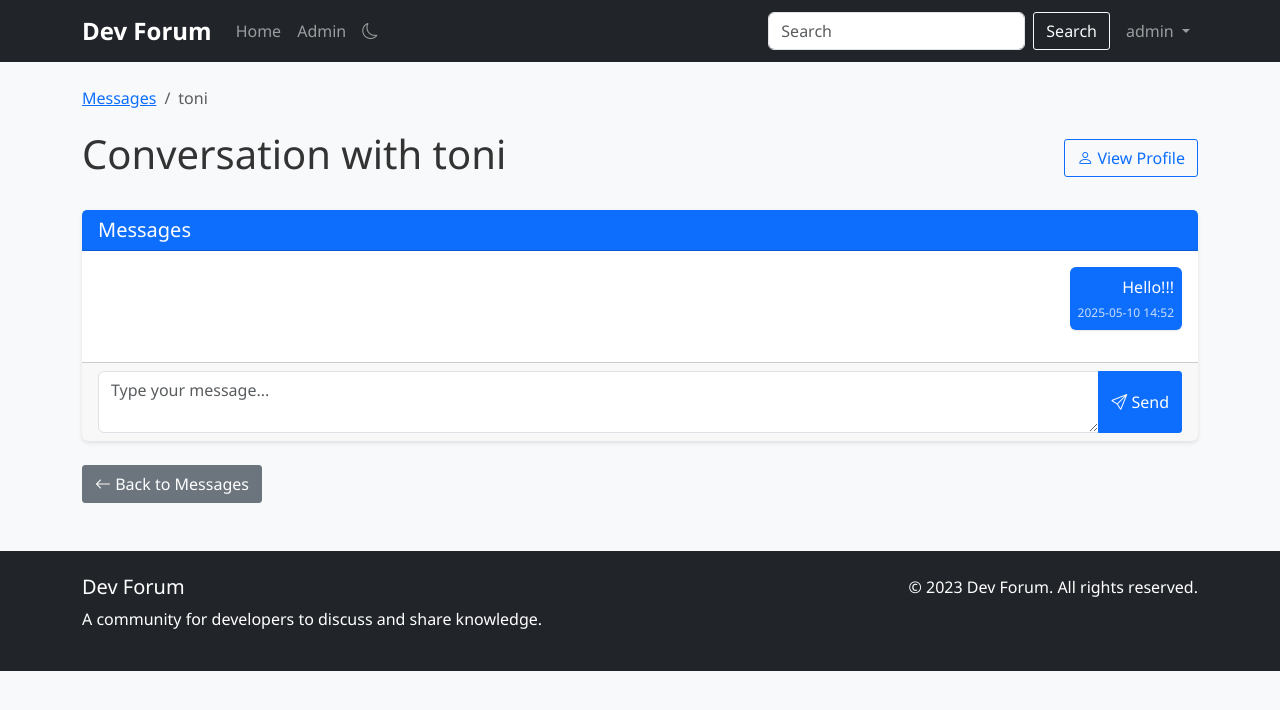
After one commit to TonyDN98/DevForum, a Flask app: a page that uses templates/base.html in a window 1280 px wide. The commit adds this page. Shown: the top 710 px of the page. Run offline with Flask 3, Linux system fonts and the light colour scheme; a user stored in the database is signed in.

Commit message:
V3 messages

```diff
--- a/app.py
+++ b/app.py
@@ -95,6 +95,17 @@ class Comment(db.Model):
     updated_at = db.Column(db.DateTime, default=datetime.utcnow, onupdate=datetime.utcnow)
     user_id = db.Column(db.Integer, db.ForeignKey('user.id'), nullable=False, index=True)
     post_id = db.Column(db.Integer, db.ForeignKey('post.id'), nullable=False, index=True)
+
+class Message(db.Model):
+    id = db.Column(db.Integer, primary_key=True)
+    content = db.Column(db.Text, nullable=False)
+    created_at = db.Column(db.DateTime, default=datetime.utcnow, index=True)
+    is_read = db.Column(db.Boolean, default=False)
+    sender_id = db.Column(db.Integer, db.ForeignKey('user.id'), nullable=False, index=True)
+    recipient_id = db.Column(db.Integer, db.ForeignKey('user.id'), nullable=False, index=True)
+
+    sender = db.relationship('User', foreign_keys=[sender_id], backref=db.backref('sent_messages', lazy='dynamic'))
+    recipient = db.relationship('User', foreign_keys=[recipient_id], backref=db.backref('received_messages', lazy='dynamic'))
 @login_manager.user_loader
 def load_user(user_id):
     return User.query.get(int(user_id))
@@ -294,6 +305,102 @@ with app.app_context():
         ]
         db.session.add_all(categories)
         db.session.commit()
+# Chat routes
+@app.route('/messages')
+@login_required
+def messages():
+    # Get all users that the current user has conversations with
+    sent_to_users = db.session.query(User).join(Message, User.id == Message.recipient_id).filter(Message.sender_id == current_user.id).distinct().all()
+    received_from_users = db.session.query(User).join(Message, User.id == Message.sender_id).filter(Message.recipient_id == current_user.id).distinct().all()
+
+    # Combine the lists and remove duplicates
+    conversation_users = list(set(sent_to_users + received_from_users))
+
+    # Get the last message for each conversation
+    conversations = []
+    for user in conversation_users:
+        # Get the last message between the current user and this user
+        last_message = Message.query.filter(
+            ((Message.sender_id == current_user.id) & (Message.recipient_id == user.id)) |
+            ((Message.sender_id == user.id) & (Message.recipient_id == current_user.id))
+        ).order_by(Message.created_at.desc()).first()
+
+        # Count unread messages
+        unread_count = Message.query.filter_by(
+            sender_id=user.id,
+            recipient_id=current_user.id,
+            is_read=False
+        ).count()
+
+        conversations.append({
+            'user': user,
+            'last_message': last_message,
+            'unread_count': unread_count
+        })
+
+    # Sort conversations by the timestamp of the last message
+    conversations.sort(key=lambda x: x['last_message'].created_at if x['last_message'] else datetime.min, reverse=True)
+
+    return render_template('messages.html', conversations=conversations)
+
+@app.route('/messages/<username>', methods=['GET', 'POST'])
+@login_required
+def conversation(username):
+    user = User.query.filter_by(username=username).first_or_404()
+
+    if request.method == 'POST':
+        content = request.form.get('content')
+        if content:
+            message = Message(
+                content=content,
+                sender_id=current_user.id,
+                recipient_id=user.id
+            )
+            db.session.add(message)
+            db.session.commit()
+            flash('Message sent.')
+            return redirect(url_for('conversation', username=username))
+
+    # Get all messages between the current user and the other user
+    messages = Message.query.filter(
+        ((Message.sender_id == current_user.id) & (Message.recipient_id == user.id)) |
+        ((Message.sender_id == user.id) & (Message.recipient_id == current_user.id))
+    ).order_by(Message.created_at).all()
+
+    # Mark unread messages as read
+    unread_messages = Message.query.filter_by(
+        sender_id=user.id,
+        recipient_id=current_user.id,
+        is_read=False
+    ).all()
+
+    for message in unread_messages:
+        message.is_read = True
+
+    db.session.commit()
+
+    return render_template('conversation.html', user=user, messages=messages)
+
+@app.route('/messages/new/<username>', methods=['GET', 'POST'])
+@login_required
+def new_message(username):
+    user = User.query.filter_by(username=username).first_or_404()
+
+    if request.method == 'POST':
+        content = request.form.get('content')
+        if content:
+            message = Message(
+                content=content,
+                sender_id=current_user.id,
+                recipient_id=user.id
+            )
+            db.session.add(message)
+            db.session.commit()
+            flash('Message sent.')
+            return redirect(url_for('conversation', username=username))
+
+    return render_template('new_message.html', user=user)
+
 # Error handlers
 @app.errorhandler(404)
 def page_not_found(e):
--- a/static/css/style.css
+++ b/static/css/style.css
@@ -96,6 +96,47 @@ footer {
     }
 }
 
+/* Chat styling */
+.messages-container {
+    display: flex;
+    flex-direction: column;
+}
+
+.message {
+    margin-bottom: 15px;
+}
+
+.message-bubble {
+    border-radius: 18px;
+    padding: 10px 15px;
+    max-width: 75%;
+    word-wrap: break-word;
+    box-shadow: 0 1px 2px rgba(0, 0, 0, 0.1);
+}
+
+.message.text-end .message-bubble {
+    border-bottom-right-radius: 5px;
+    background-color: #007bff;
+    color: white;
+}
+
+.message:not(.text-end) .message-bubble {
+    border-bottom-left-radius: 5px;
+    background-color: #f1f1f1;
+}
+
+.message-time {
+    font-size: 0.75rem;
+    margin-top: 5px;
+    opacity: 0.8;
+}
+
+.unread-badge {
+    font-size: 0.75rem;
+    padding: 0.25rem 0.5rem;
+    border-radius: 50%;
+}
+
 /* Dark mode support */
 @media (prefers-color-scheme: dark) {
     body.dark-mode {
@@ -123,4 +164,9 @@ footer {
         color: #f8f9fa;
         border-color: #555;
     }
+
+    body.dark-mode .message:not(.text-end) .message-bubble {
+        background-color: #444;
+        color: #f8f9fa;
+    }
 }
--- a/templates/base.html
+++ b/templates/base.html
@@ -39,6 +39,7 @@
                         </a>
                         <ul class="dropdown-menu dropdown-menu-end" aria-labelledby="navbarDropdown">
                             <li><a class="dropdown-item" href="{{ url_for('profile', username=current_user.username) }}">Profile</a></li>
+                            <li><a class="dropdown-item" href="{{ url_for('messages') }}">Messages</a></li>
                             <li><hr class="dropdown-divider"></li>
                             <li><a class="dropdown-item" href="{{ url_for('logout') }}">Logout</a></li>
                         </ul>
--- /dev/null
+++ b/templates/conversation.html
@@ -0,0 +1,82 @@
+{% extends "base.html" %}
+
+{% block title %}Conversation with {{ user.username }} - Dev Forum{% endblock %}
+
+{% block content %}
+<div class="row">
+    <div class="col-md-12">
+        <nav aria-label="breadcrumb">
+            <ol class="breadcrumb">
+                <li class="breadcrumb-item"><a href="{{ url_for('messages') }}">Messages</a></li>
+                <li class="breadcrumb-item active" aria-current="page">{{ user.username }}</li>
+            </ol>
+        </nav>
+
+        <div class="d-flex justify-content-between align-items-center mb-4">
+            <h1>Conversation with {{ user.username }}</h1>
+            <a href="{{ url_for('profile', username=user.username) }}" class="btn btn-outline-primary">
+                <i class="bi bi-person"></i> View Profile
+            </a>
+        </div>
+
+        <div class="card mb-4">
+            <div class="card-header bg-primary text-white">
+                <h5 class="mb-0">Messages</h5>
+            </div>
+            <div class="card-body p-0">
+                <div class="messages-container p-3" style="max-height: 500px; overflow-y: auto;">
+                    {% for message in messages %}
+                    <div class="message mb-3 {% if message.sender_id == current_user.id %}text-end{% endif %}">
+                        <div class="message-bubble d-inline-block p-2 rounded {% if message.sender_id == current_user.id %}bg-primary text-white{% else %}bg-light{% endif %}" style="max-width: 75%;">
+                            <div class="message-content">
+                                {{ message.content|nl2br }}
+                            </div>
+                            <div class="message-time small text-{% if message.sender_id == current_user.id %}light{% else %}muted{% endif %}">
+                                {{ message.created_at.strftime('%Y-%m-%d %H:%M') }}
+                            </div>
+                        </div>
+                    </div>
+                    {% else %}
+                    <div class="text-center p-3">
+                        <p class="mb-0">No messages yet. Start the conversation!</p>
+                    </div>
+                    {% endfor %}
+                </div>
+            </div>
+            <div class="card-footer">
+                <form method="post" action="{{ url_for('conversation', username=user.username) }}">
+                    <div class="input-group">
+                        <textarea class="form-control" name="content" placeholder="Type your message..." rows="2" required></textarea>
+                        <button class="btn btn-primary" type="submit">
+                            <i class="bi bi-send"></i> Send
+                        </button>
+                    </div>
+                </form>
+            </div>
+        </div>
+
+        <div class="mt-3">
+            <a href="{{ url_for('messages') }}" class="btn btn-secondary">
+                <i class="bi bi-arrow-left"></i> Back to Messages
+            </a>
+        </div>
+    </div>
+</div>
+{% endblock %}
+
+{% block extra_js %}
+<script>
+    document.addEventListener('DOMContentLoaded', function() {
+        // Scroll to the bottom of the messages container
+        const messagesContainer = document.querySelector('.messages-container');
+        messagesContainer.scrollTop = messagesContainer.scrollHeight;
+
+        // Auto-resize textarea
+        const textarea = document.querySelector('textarea');
+        textarea.addEventListener('input', function() {
+            this.style.height = 'auto';
+            this.style.height = (this.scrollHeight) + 'px';
+        });
+    });
+</script>
+{% endblock %}
```
Also changed, not shown: templates/messages.html (added, +54 -0 lines), templates/new_message.html (added, +40 -0 lines), templates/profile.html (+6 -2 lines), README.md, instance/forum.db.
